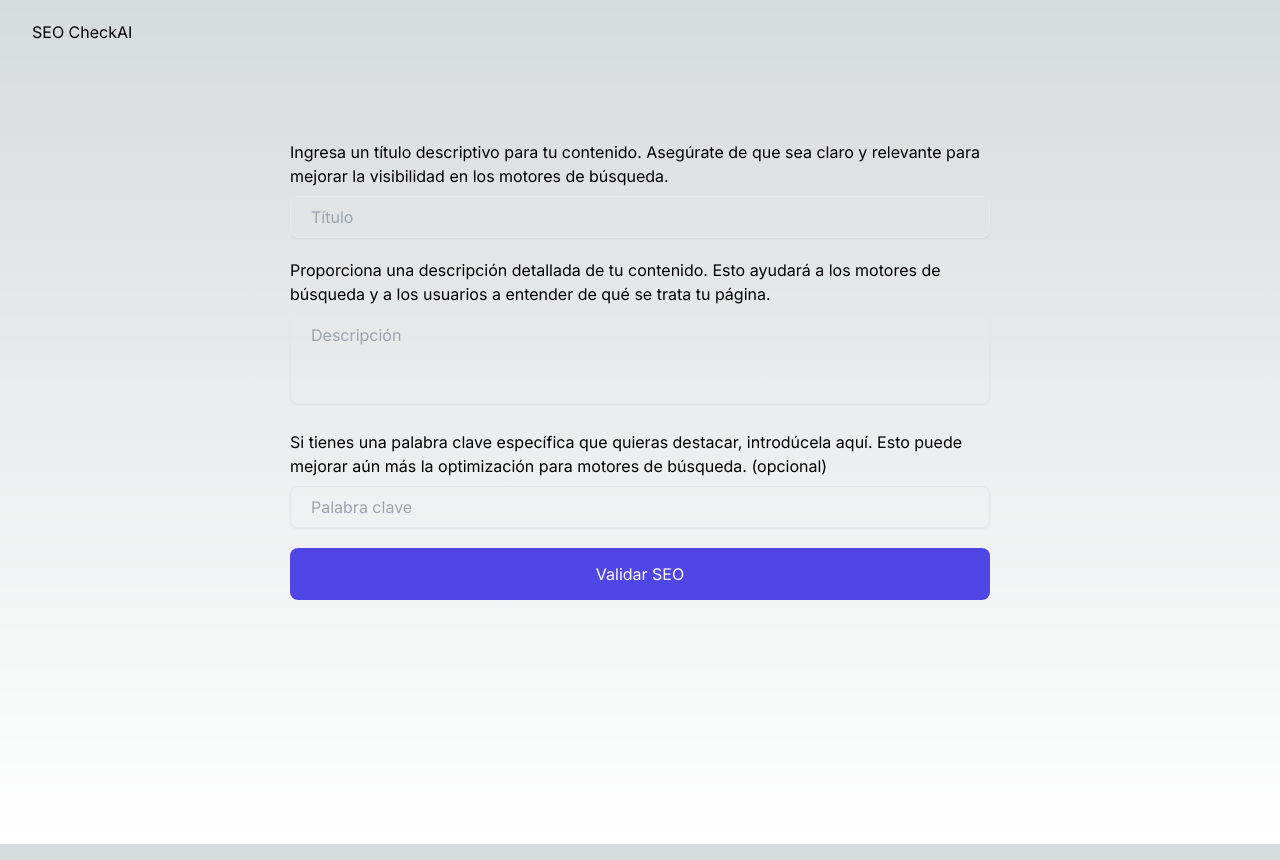
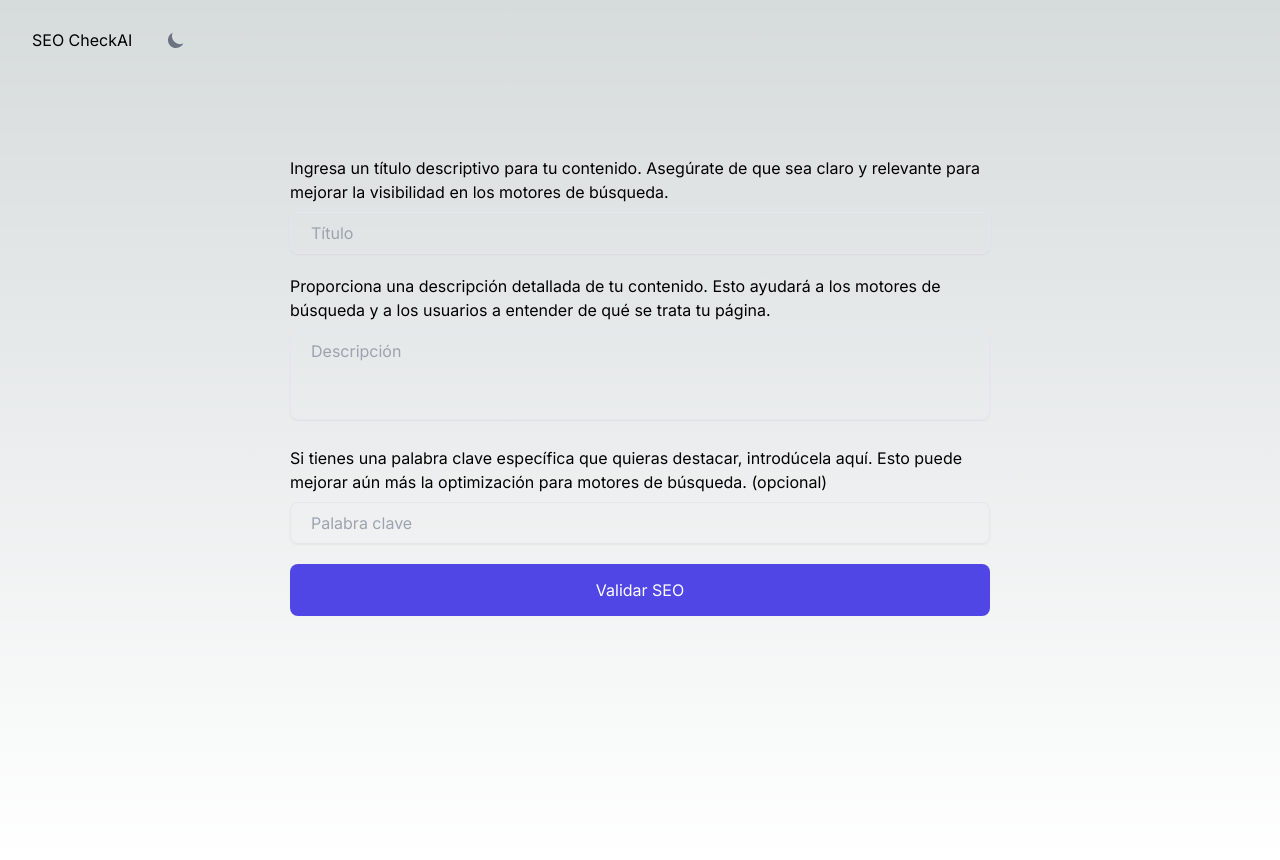
Before and after one commit to johnsi15/seocheck-ai, a Next.js app: page /validar-seo in a window 1280 px wide. Built offline with nearby package versions, Linux system fonts and the light colour scheme.

Commit message:
Add mode dark

```diff
--- a/src/app/layout.tsx
+++ b/src/app/layout.tsx
@@ -1,5 +1,7 @@
 import type { Metadata } from 'next'
 import { Inter } from 'next/font/google'
+import Script from 'next/script'
+import { modeDark } from '@/lib/modeDark'
 import './globals.css'
 
 const inter = Inter({ subsets: ['latin'] })
@@ -13,6 +15,7 @@ export default function RootLayout({ children }: { children: React.ReactNode })
   return (
     <html lang='es'>
       <body className={inter.className}>{children}</body>
+      <Script id='show-banner'>{`${modeDark()}`}</Script>
     </html>
   )
 }
--- /dev/null
+++ b/src/components/ButtonModeDark.tsx
@@ -0,0 +1,55 @@
+'use client'
+import { useState, useEffect } from 'react'
+
+export function ButtonModeDark() {
+  const [isDarkTheme, setIsDarkTheme] = useState(
+    // Check for initial theme preference
+    localStorage.getItem('color-theme') === 'dark' || window.matchMedia('(prefers-color-scheme: dark)').matches
+  )
+
+  useEffect(() => {
+    // Update document body class based on theme
+    document.documentElement.classList.toggle('dark', isDarkTheme)
+
+    // Persist theme preference in localStorage
+    localStorage.setItem('color-theme', isDarkTheme ? 'dark' : 'light')
+  }, [isDarkTheme])
+
+  const handleToggleTheme = () => {
+    setIsDarkTheme(!isDarkTheme)
+  }
+  return (
+    <button
+      id='theme-toggle'
+      type='button'
+      onClick={handleToggleTheme}
+      className='text-gray-500 dark:text-gray-400 hover:bg-gray-100 dark:hover:bg-gray-700 focus:outline-none focus:ring-4 focus:ring-gray-200 dark:focus:ring-gray-700 rounded-lg text-sm p-2.5'
+    >
+      {isDarkTheme ? (
+        <svg
+          id='theme-toggle-light-icon'
+          className='w-5 h-5'
+          fill='currentColor'
+          viewBox='0 0 20 20'
+          xmlns='http://www.w3.org/2000/svg'
+        >
+          <path
+            d='M10 2a1 1 0 011 1v1a1 1 0 11-2 0V3a1 1 0 011-1zm4 8a4 4 0 11-8 0 4 4 0 018 0zm-.464 4.95l.707.707a1 1 0 001.414-1.414l-.707-.707a1 1 0 00-1.414 1.414zm2.12-10.607a1 1 0 010 1.414l-.706.707a1 1 0 11-1.414-1.414l.707-.707a1 1 0 011.414 0zM17 11a1 1 0 100-2h-1a1 1 0 100 2h1zm-7 4a1 1 0 011 1v1a1 1 0 11-2 0v-1a1 1 0 011-1zM5.05 6.464A1 1 0 106.465 5.05l-.708-.707a1 1 0 00-1.414 1.414l.707.707zm1.414 8.486l-.707.707a1 1 0 01-1.414-1.414l.707-.707a1 1 0 011.414 1.414zM4 11a1 1 0 100-2H3a1 1 0 000 2h1z'
+            fill-rule='evenodd'
+            clip-rule='evenodd'
+          ></path>
+        </svg>
+      ) : (
+        <svg
+          id='theme-toggle-dark-icon'
+          className='w-5 h-5'
+          fill='currentColor'
+          viewBox='0 0 20 20'
+          xmlns='http://www.w3.org/2000/svg'
+        >
+          <path d='M17.293 13.293A8 8 0 016.707 2.707a8.001 8.001 0 1010.586 10.586z'></path>
+        </svg>
+      )}
+    </button>
+  )
+}
--- a/src/components/Header.tsx
+++ b/src/components/Header.tsx
@@ -1,3 +1,5 @@
+import { ButtonModeDark } from './ButtonModeDark'
+
 export function Header() {
   return (
     <header>
@@ -22,6 +24,7 @@ export function Header() {
               ))}
             </div>
           </ul> */}
+        <ButtonModeDark />
       </nav>
     </header>
   )
--- /dev/null
+++ b/src/lib/modeDark.ts
@@ -0,0 +1,10 @@
+export function modeDark() {
+  return `if (
+    localStorage.getItem('color-theme') === 'dark' ||
+    (!('color-theme' in localStorage) && window.matchMedia('(prefers-color-scheme: dark)').matches)
+  ) {
+    document.documentElement.classList.add('dark')
+  } else {
+    document.documentElement.classList.remove('dark')
+  }`
+}
--- a/tailwind.config.ts
+++ b/tailwind.config.ts
@@ -10,11 +10,11 @@ const config: Config = {
     extend: {
       backgroundImage: {
         'gradient-radial': 'radial-gradient(var(--tw-gradient-stops))',
-        'gradient-conic':
-          'conic-gradient(from 180deg at 50% 50%, var(--tw-gradient-stops))',
+        'gradient-conic': 'conic-gradient(from 180deg at 50% 50%, var(--tw-gradient-stops))',
       },
     },
   },
   plugins: [],
+  darkMode: 'class',
 }
 export default config
```
